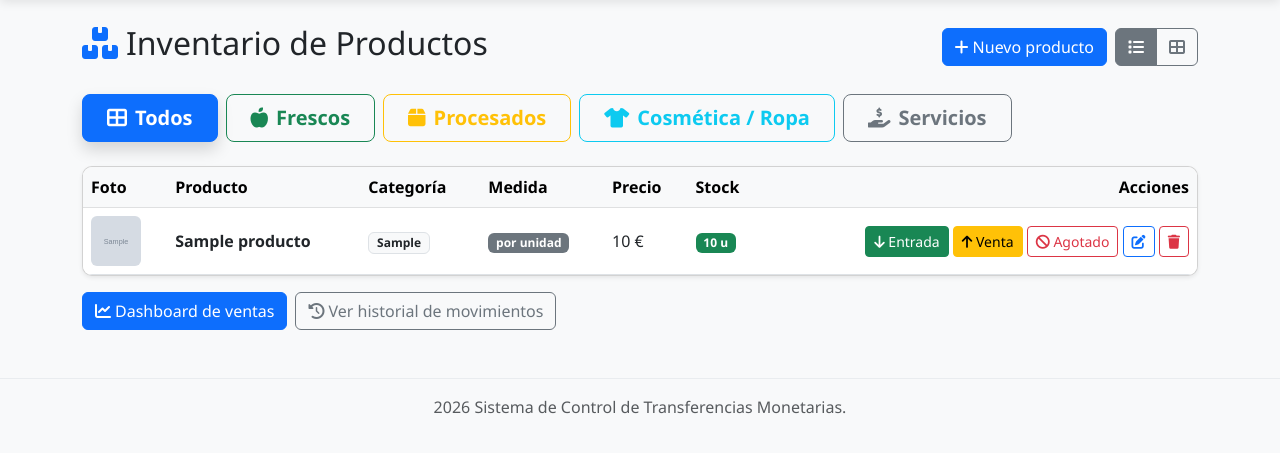
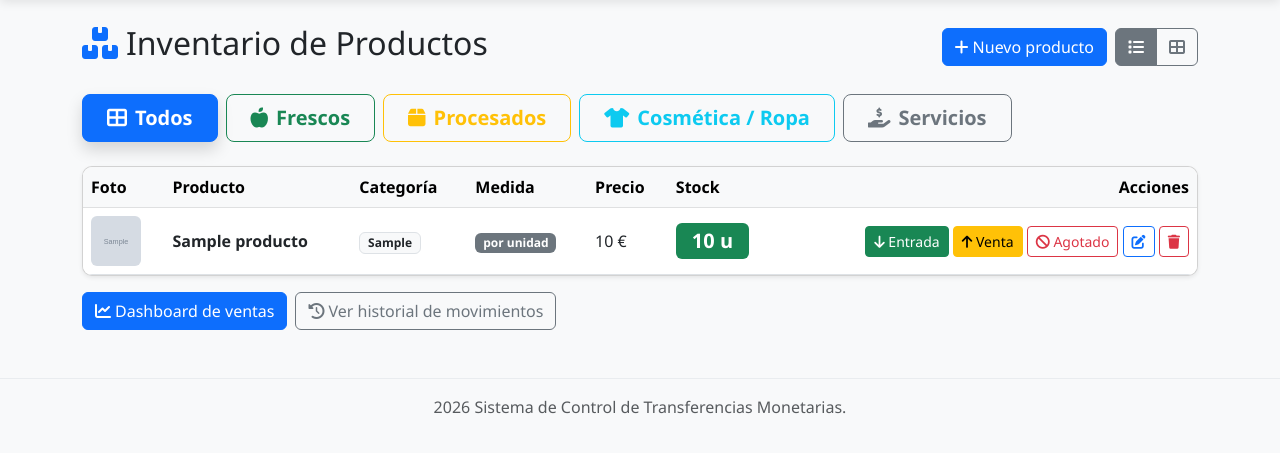
Before and after one commit to wd0617/Sistema_Control_Transferencias_Railway, a Flask app: page /productos/ in a window 1280 px wide. Shown: the part 80-533 px from the top of the page. Run offline with Flask 3, Linux system fonts and the light colour scheme; a user stored in the database is signed in; tables that the repository leaves empty hold one stand-in row (values such as "Sample post"); grey boxes marked "Sample" are stand-in pictures.

Commit message:
Ajusta tamanos: stock mas grande, AGOTADO mas discreto

```diff
--- a/app/templates/productos/lista.html
+++ b/app/templates/productos/lista.html
@@ -63,9 +63,9 @@
                     {% endif %}
                     <div class="card-body d-flex flex-column">
                         {% if p.stock_actual <= 0 %}
-                        <div class="badge bg-danger mb-2 fs-4 px-3 py-2"><i class="fas fa-times-circle me-1"></i>AGOTADO</div>
+                        <div class="badge bg-danger mb-2 fs-6"><i class="fas fa-times-circle me-1"></i>AGOTADO</div>
                         {% elif p.stock_actual < 5 %}
-                        <div class="badge bg-warning text-dark mb-2"><i class="fas fa-bell me-1"></i>Stock bajo</div>
+                        <div class="badge bg-warning text-dark mb-2 fs-6"><i class="fas fa-bell me-1"></i>Stock bajo</div>
                         {% endif %}
                         <h5 class="card-title">{{ p.nombre }}</h5>
                         <p class="card-text text-muted small mb-1">{{ p.label_categoria() }}</p>
@@ -78,7 +78,7 @@
                         </p>
                         <p class="card-text fw-bold">{{ p.precio|smart_money }}</p>
                         <p class="card-text">
-                            <span class="badge {% if p.stock_actual <= 0 %}bg-danger{% elif p.stock_actual < 5 %}bg-warning text-dark{% else %}bg-success{% endif %}">
+                            <span class="badge {% if p.stock_actual <= 0 %}bg-danger{% elif p.stock_actual < 5 %}bg-warning text-dark{% else %}bg-success{% endif %} fs-5 px-3 py-2">
                                 Stock: {{ p.stock_actual|smart_float }} {{ p.label_medida() }}
                             </span>
                         </p>
@@ -158,11 +158,11 @@
                                 <td>{{ p.precio|smart_money }}</td>
                                 <td>
                                     {% if p.stock_actual <= 0 %}
-                                    <span class="badge bg-danger fs-4 px-3 py-2"><i class="fas fa-times-circle me-1"></i>AGOTADO</span>
+                                    <span class="badge bg-danger fs-6"><i class="fas fa-times-circle me-1"></i>AGOTADO</span>
                                     {% elif p.stock_actual < 5 %}
-                                    <span class="badge bg-warning text-dark"><i class="fas fa-bell me-1"></i>{{ p.stock_actual|smart_float }} {{ p.label_medida() }}</span>
+                                    <span class="badge bg-warning text-dark fs-5 px-3 py-2"><i class="fas fa-bell me-1"></i>{{ p.stock_actual|smart_float }} {{ p.label_medida() }}</span>
                                     {% else %}
-                                    <span class="badge bg-success">{{ p.stock_actual|smart_float }} {{ p.label_medida() }}</span>
+                                    <span class="badge bg-success fs-5 px-3 py-2">{{ p.stock_actual|smart_float }} {{ p.label_medida() }}</span>
                                     {% endif %}
                                 </td>
                                 <td class="text-end">
```
